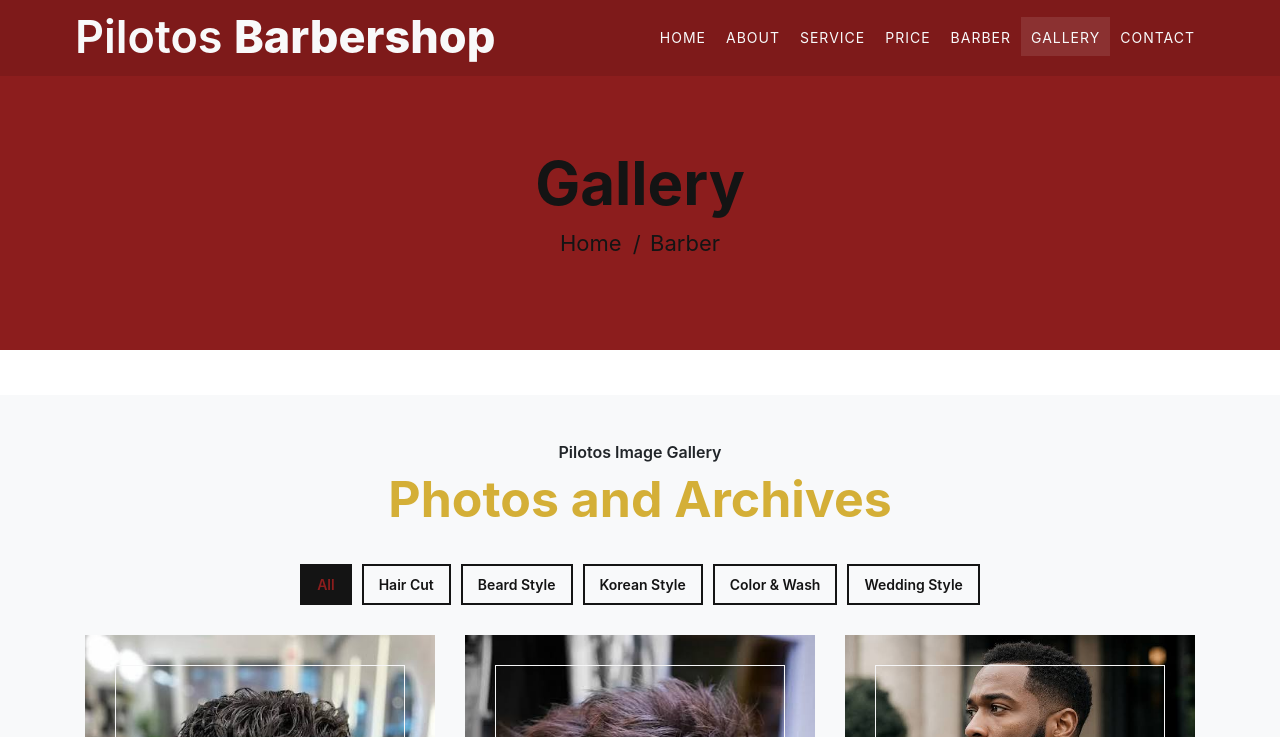
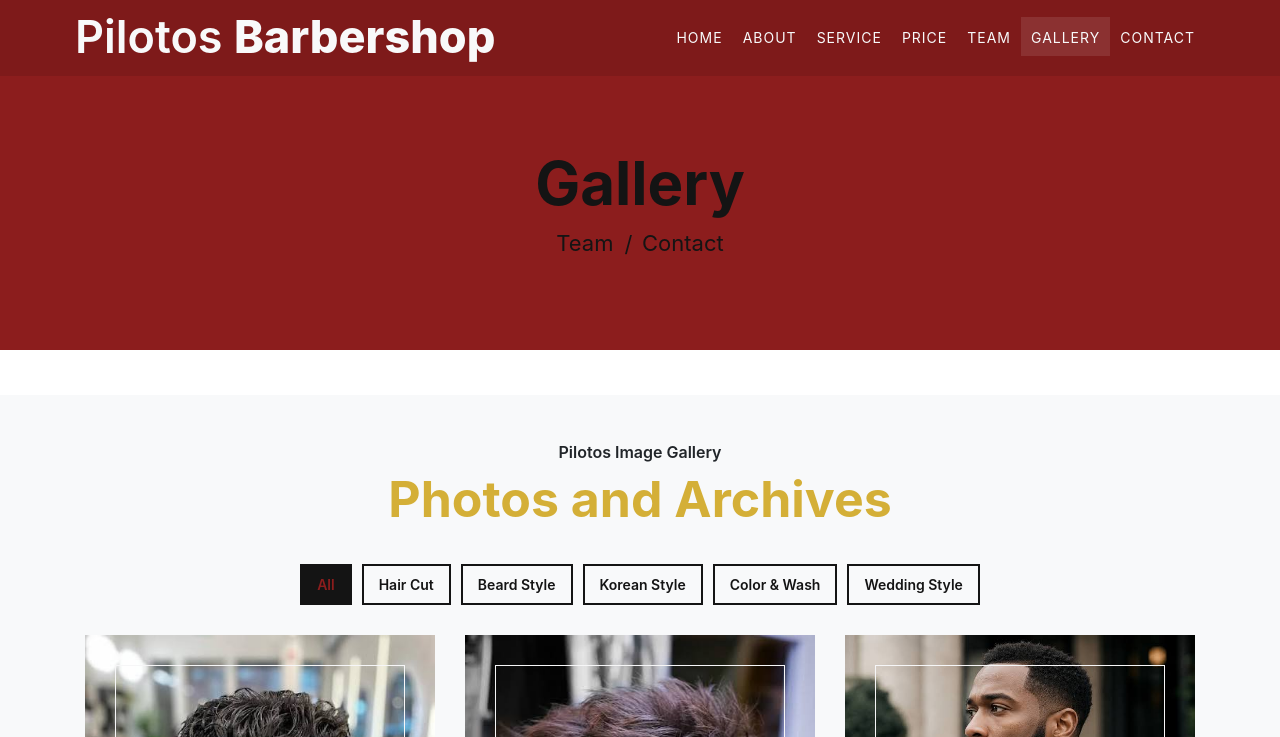
Before and after one commit to palmavam-shc/Pilotos-Barbershop-Final, a plain HTML site: page portfolio.html in a window 1280 px wide. Shown: the part 63-800 px from the top of the page. Drawn offline with nearby package versions, Linux system fonts and the light colour scheme.

Commit message:
Add files via upload

```diff
--- a/portfolio.html
+++ b/portfolio.html
@@ -70,7 +70,7 @@
                         <a href="about.html" class="nav-item nav-link">About</a>
                         <a href="service.html" class="nav-item nav-link">Service</a>
                         <a href="price.html" class="nav-item nav-link">Price</a>
-                        <a href="team.html" class="nav-item nav-link">Barber</a>
+                        <a href="team.html" class="nav-item nav-link">Team</a>
                         <a href="portfolio.html" class="nav-item nav-link active">Gallery</a>
                         <a href="contact.html" class="nav-item nav-link">Contact</a>
                     </div>
@@ -89,8 +89,8 @@
                         <h2>Gallery</h2>
                     </div>
                     <div class="col-12 text-center">
-                        <a href="index.html">Home</a>
-                        <a href="team.html">Barber</a>
+                        <a href="team.html">Team</a>
+                        <a href="contact.html">Contact</a>
                     </div>
                 </div>
             </div>
```
Also changed, not shown: about.html (+1 -1 lines), contact.html (+2 -2 lines), index.html (+1 -1 lines), price.html (+1 -1 lines), service.html (+1 -1 lines).
